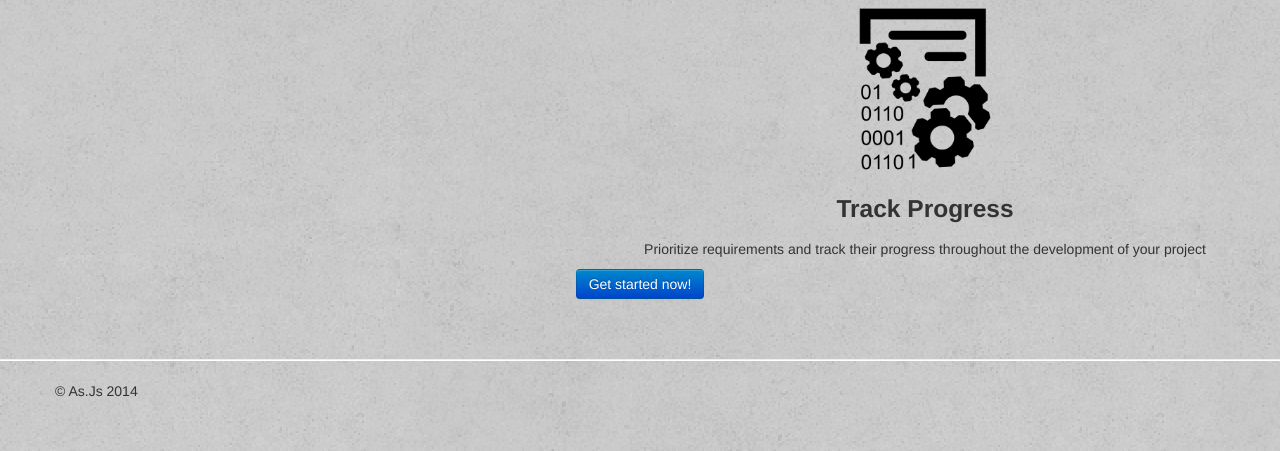
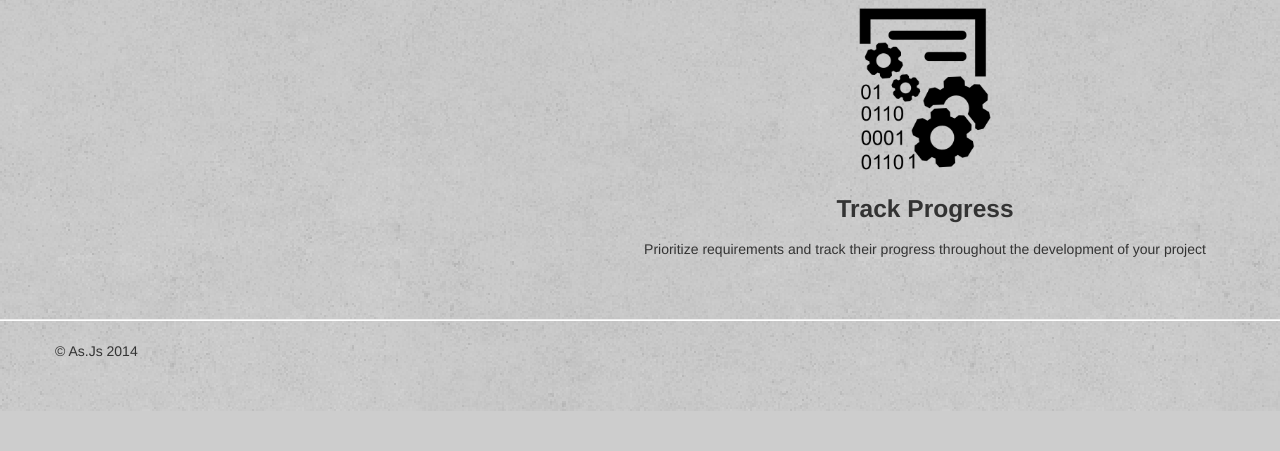
Before and after one commit to spinakr/DIM3_team-as.js, a Django app: page /recap/ in a window 1280 px wide. Shown: the part 551-1002 px from the top of the page. After the commit the page ends 962 px from the top, so only its background shows below. Run offline with Django 3.2, Linux system fonts and the light colour scheme; some libraries are stand-ins or nearby versions.

Commit message:
Update index.html

```diff
--- a/templates/recap/index.html
+++ b/templates/recap/index.html
@@ -28,10 +28,6 @@
     </div>
 </div>
 
-<div class="get-started">
-     <div align="center"><p><a class="btn btn-primary btn-lg" role="button">Get started now!</a></p></div>
-</div>
-
 <div class="row-fluid">
     <div class="span6">
 
```
